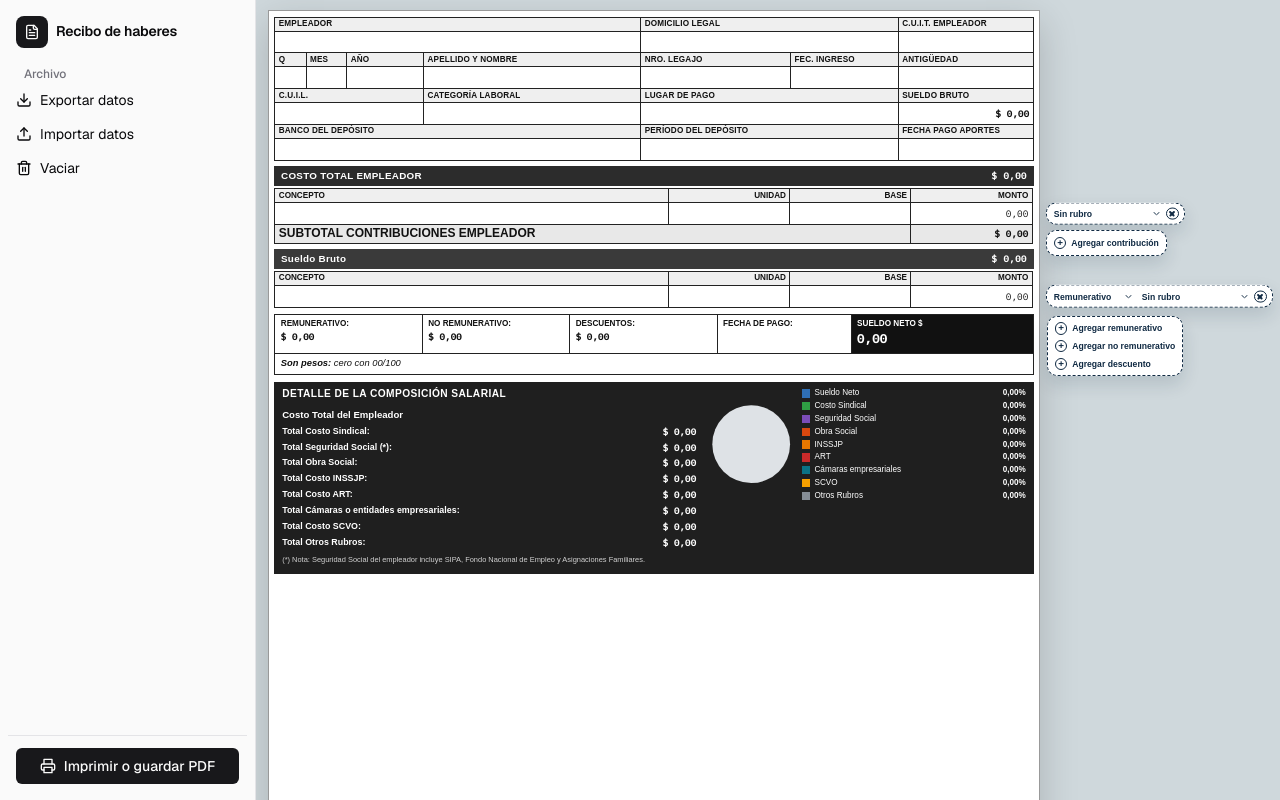
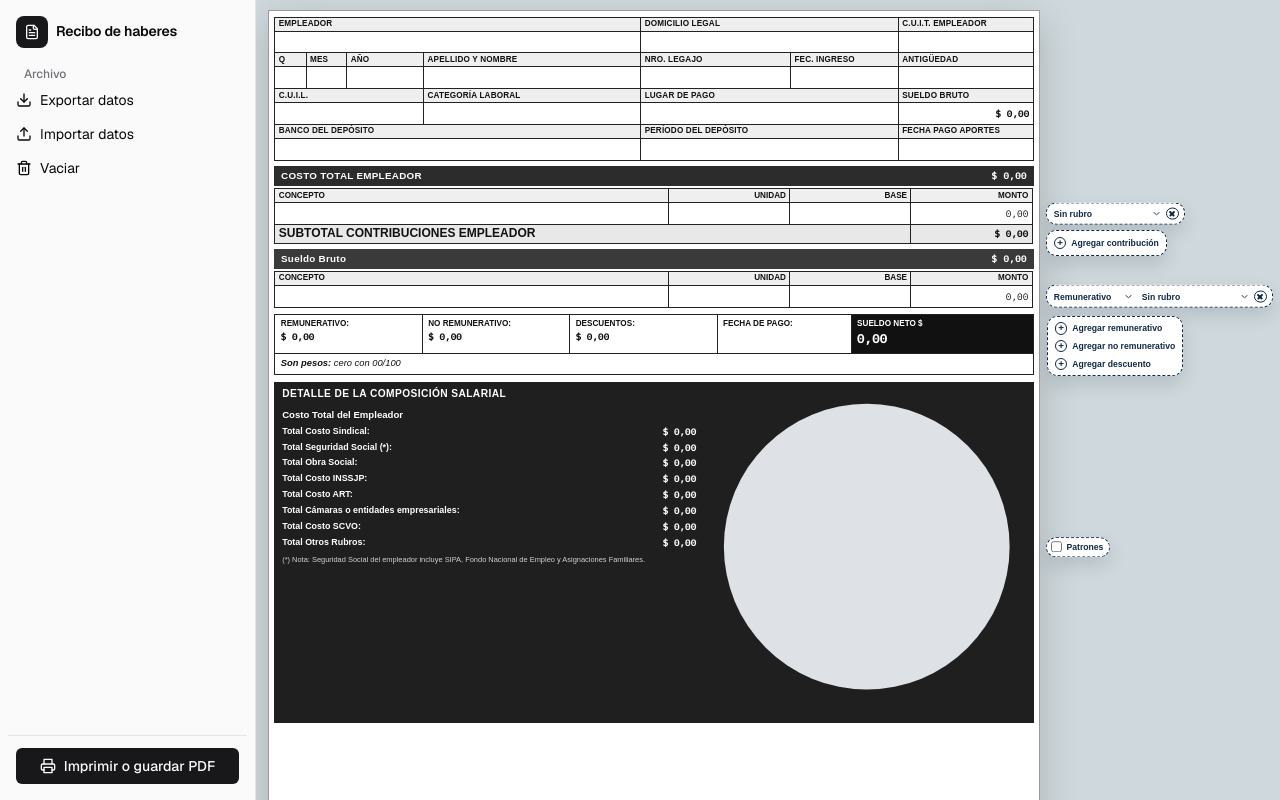
Before and after one commit to Franjk/recibosueldo, a React (Vite) app: page / in a window 1280 px wide. Shown: the top 800 px of the page. Built offline with nearby package versions, Linux system fonts and the light colour scheme.

Commit message:
Agrupa la leyenda de la torta en badges y permite tramados para distinguir las partes al imprimir en blanco y negro.
Co-authored-by: Cursor <cursoragent@cursor.com>

```diff
--- a/src/components/PieChart.tsx
+++ b/src/components/PieChart.tsx
@@ -1,5 +1,8 @@
+import type { ReactNode } from 'react'
 import { COLORES_TORTA } from '../pieColors.ts'
 import type { Rubro } from '../types.ts'
+
+export type ClaveTorta = 'neto' | Rubro
 
 function polar(cx: number, cy: number, r: number, angleDeg: number) {
   const rad = ((angleDeg - 90) * Math.PI) / 180
@@ -13,10 +16,130 @@ function arco(cx: number, cy: number, r: number, start: number, end: number) {
   return `M ${cx} ${cy} L ${b.x} ${b.y} A ${r} ${r} 0 ${large} 1 ${a.x} ${a.y} Z`
 }
 
+export function idPatron(clave: ClaveTorta) {
+  return `patron-torta-${clave}`
+}
+
+function Patron({ id, clave }: { id: string; clave: ClaveTorta }) {
+  const blanco = <rect width="8" height="8" fill="#fff" />
+  let marca: ReactNode
+  switch (clave) {
+    case 'neto':
+      marca = <rect width="8" height="8" fill="#111" />
+      break
+    case 'sindical':
+      marca = (
+        <>
+          {blanco}
+          <path d="M0 2.2 H8 M0 6.2 H8" stroke="#111" strokeWidth="1.5" />
+        </>
+      )
+      break
+    case 'seguridad_social':
+      marca = (
+        <>
+          {blanco}
+          <path d="M2.2 0 V8 M6.2 0 V8" stroke="#111" strokeWidth="1.5" />
+        </>
+      )
+      break
+    case 'obra_social':
+      marca = (
+        <>
+          {blanco}
+          <path d="M-2 2 L2 -2 M0 8 L8 0 M6 10 L10 6" stroke="#111" strokeWidth="1.35" />
+        </>
+      )
+      break
+    case 'inssjp':
+      marca = (
+        <>
+          {blanco}
+          <path d="M-2 6 L2 10 M0 0 L8 8 M6 -2 L10 2" stroke="#111" strokeWidth="1.35" />
+        </>
+      )
+      break
+    case 'art':
+      marca = (
+        <>
+          {blanco}
+          <path d="M-2 2 L2 -2 M0 8 L8 0 M6 10 L10 6" stroke="#111" strokeWidth="1.05" />
+          <path d="M-2 6 L2 10 M0 0 L8 8 M6 -2 L10 2" stroke="#111" strokeWidth="1.05" />
+        </>
+      )
+      break
+    case 'camaras':
+      marca = (
+        <>
+          {blanco}
+          <circle cx="2" cy="2" r="1.15" fill="#111" />
+          <circle cx="6" cy="6" r="1.15" fill="#111" />
+        </>
+      )
+      break
+    case 'scvo':
+      marca = (
+        <>
+          {blanco}
+          <rect width="8" height="3.4" fill="#111" />
+        </>
+      )
+      break
+    case 'otros':
+      marca = (
+        <>
+          {blanco}
+          <path d="M0 4 H8 M4 0 V8" stroke="#111" strokeWidth="1.25" />
+        </>
+      )
+      break
+  }
+
+  return (
+    <pattern id={id} width="8" height="8" patternUnits="userSpaceOnUse">
+      {marca}
+    </pattern>
+  )
+}
+
+const CLAVES: ClaveTorta[] = [
+  'neto',
+  'sindical',
+  'seguridad_social',
+  'obra_social',
+  'inssjp',
+  'art',
+  'camaras',
+  'scvo',
+  'otros',
+]
+
+export function DefsPatrones() {
+  return (
+    <svg className="patrones-defs" aria-hidden="true">
+      <defs>
+        {CLAVES.map((clave) => (
+          <Patron key={clave} id={idPatron(clave)} clave={clave} />
+        ))}
+      </defs>
+    </svg>
+  )
+}
+
+export function MuestraParte({ clave, patrones }: { clave: ClaveTorta; patrones: boolean }) {
+  return (
+    <svg className="muestra" viewBox="0 0 16 16" aria-hidden="true">
+      <rect width="16" height="16" fill={patrones ? `url(#${idPatron(clave)})` : COLORES_TORTA[clave]} />
+    </svg>
+  )
+}
+
 export function PieChart({
   partes,
+  patrones,
 }: {
-  partes: Array<{ key: 'neto' | Rubro; valor: number; pct: number; label: string }>
+  partes: Array<{ key: ClaveTorta; valor: number; pct: number; label: string }>
+  patrones: boolean
 }) {
   const visibles = partes.filter((parte) => parte.valor > 0)
   const cx = 80
@@ -32,14 +155,22 @@ export function PieChart({
   }
 
   if (visibles.length === 1) {
+    const clave = visibles[0].key
     return (
       <svg className="pie" viewBox="0 0 160 160" aria-hidden="true">
-        <circle cx={cx} cy={cy} r={r} fill={COLORES_TORTA[visibles[0].key]} />
+        <circle
+          cx={cx}
+          cy={cy}
+          r={r}
+          fill={patrones ? `url(#${idPatron(clave)})` : COLORES_TORTA[clave]}
+          stroke={patrones ? '#111' : 'none'}
+          strokeWidth={patrones ? 1.25 : 0}
+        />
       </svg>
     )
   }
 
-  const slices = visibles.reduce<Array<{ key: 'neto' | Rubro; start: number; end: number }>>(
+  const slices = visibles.reduce<Array<{ key: ClaveTorta; start: number; end: number }>>(
     (acum, parte) => {
       const start = acum.length === 0 ? 0 : acum[acum.length - 1].end
       return [...acum, { key: parte.key, start, end: start + (parte.pct / 100) * 360 }]
@@ -53,7 +184,9 @@ export function PieChart({
         <path
           key={slice.key}
           d={arco(cx, cy, r, slice.start, slice.end)}
-          fill={COLORES_TORTA[slice.key]}
+          fill={patrones ? `url(#${idPatron(slice.key)})` : COLORES_TORTA[slice.key]}
+          stroke={patrones ? '#111' : 'none'}
+          strokeWidth={patrones ? 0.8 : 0}
         />
       ))}
     </svg>
--- a/src/components/ReciboSheet.tsx
+++ b/src/components/ReciboSheet.tsx
@@ -1,13 +1,12 @@
-import type { ReactNode } from 'react'
+import { useState, type ReactNode } from 'react'
 import { filasHaberes, filasTipo, totales } from '../calc.ts'
 import { enLetrasPesos } from '../letras.ts'
 import { formatNumero } from '../money.ts'
 import { useStore } from '../store.ts'
 import type { Linea, Rubro, TipoLinea } from '../types.ts'
 import { RUBRO_LABEL, RUBROS, TIPO_HABER_LABEL } from '../types.ts'
-import { COLORES_TORTA } from '../pieColors.ts'
 import { CellInput, MoneyCell } from './Fields.tsx'
-import { PieChart } from './PieChart.tsx'
+import { DefsPatrones, MuestraParte, PieChart } from './PieChart.tsx'
 
 function dinero(centavos: number): string {
   return `$ ${formatNumero(centavos)}`
@@ -171,6 +170,7 @@ function FilaEditable({
 
 export function ReciboSheet() {
   const recibo = useStore()
+  const [patrones, setPatrones] = useState(false)
   const tot = totales(recibo.lineas)
   const contribuciones = filasTipo(recibo.lineas, 'contribucion')
   const haberes = filasHaberes(recibo.lineas)
@@ -490,11 +490,25 @@ export function ReciboSheet() {
           </div>
 
           <div className="torta-box">
-            <PieChart partes={tot.partesTorta} />
+            {patrones && <DefsPatrones />}
+            <div className="torta-pie-wrap">
+              <PieChart partes={tot.partesTorta} patrones={patrones} />
+              <label className="burbuja burbuja-torta no-print">
+                <input
+                  type="checkbox"
+                  checked={patrones}
+                  onChange={(event) => setPatrones(event.target.checked)}
+                />
+                Patrones
+              </label>
+            </div>
             <ul className="leyenda">
-              {tot.partesTorta.map((parte) => (
+              {tot.partesTorta
+                .filter((parte) => parte.valor > 0)
+                .sort((a, b) => b.pct - a.pct)
+                .map((parte) => (
                   <li key={parte.key}>
-                  <i style={{ background: COLORES_TORTA[parte.key] }} />
+                    <MuestraParte clave={parte.key} patrones={patrones} />
                     <span>{parte.label}</span>
                     <b>
                       {parte.pct.toLocaleString('es-AR', {
--- a/src/index.css
+++ b/src/index.css
@@ -695,40 +695,91 @@ select {
 }
 
 .torta-box {
-  display: grid;
-  grid-template-columns: minmax(5.5rem, 7.2rem) minmax(0, 1fr);
-  gap: 0.45rem 0.6rem;
+  display: flex;
+  flex-direction: column;
   align-items: center;
+  gap: 0.7rem;
+}
+
+.torta-pie-wrap {
+  position: relative;
+  width: 100%;
+}
+
+.patrones-defs {
+  position: absolute;
+  width: 0;
+  height: 0;
+  overflow: hidden;
 }
 
 .pie {
+  display: block;
   width: 100%;
-  max-width: 7.2rem;
   height: auto;
-  justify-self: center;
+}
+
+.burbuja.burbuja-torta {
+  left: calc(100% + 1.65rem);
+  gap: 0.38rem;
+  padding: 0.28rem 0.5rem 0.28rem 0.38rem;
+  font-weight: 700;
+  cursor: pointer;
+  user-select: none;
+}
+
+.burbuja.burbuja-torta input {
+  width: 0.9rem;
+  height: 0.9rem;
+  margin: 0;
+  accent-color: #102a43;
+  cursor: pointer;
+}
+
+.burbuja.burbuja-torta:hover {
+  background: #102a43;
+  color: #fff;
+}
+
+.burbuja.burbuja-torta:hover input {
+  accent-color: #fff;
 }
 
 .leyenda {
   list-style: none;
+  width: 100%;
   margin: 0;
   padding: 0;
   display: flex;
-  flex-direction: column;
-  gap: 0.22rem;
-  font-size: 0.68rem;
+  flex-wrap: wrap;
+  justify-content: center;
+  gap: 0.35rem;
+  font-size: 0.72rem;
 }
 
 .leyenda li {
-  display: grid;
-  grid-template-columns: 0.7rem 1fr auto;
-  gap: 0.35rem;
+  display: inline-flex;
   align-items: center;
+  gap: 0.32rem;
+  margin: 0;
+  padding: 0.14rem 0.42rem 0.14rem 0.16rem;
+  background: #fff;
+  color: #111;
+  border-radius: 999px;
+  line-height: 1.15;
+  break-inside: avoid;
 }
 
-.leyenda i {
-  width: 0.7rem;
-  height: 0.7rem;
-  display: block;
+.leyenda b {
+  font-variant-numeric: tabular-nums;
+}
+
+.muestra {
+  width: 0.85rem;
+  height: 0.85rem;
+  flex: none;
+  border: 1px solid #222;
+  border-radius: 0.18rem;
 }
 
 .firmas {
@@ -783,11 +834,6 @@ select {
 @container composicion (max-width: 40rem) {
   .composicion-body {
     grid-template-columns: 1fr;
-  }
-
-  .torta-box {
-    grid-template-columns: 7.2rem minmax(0, 14rem);
-    justify-content: start;
   }
 }
 
```
Lines whose indentation alone changed are shown as unchanged.
